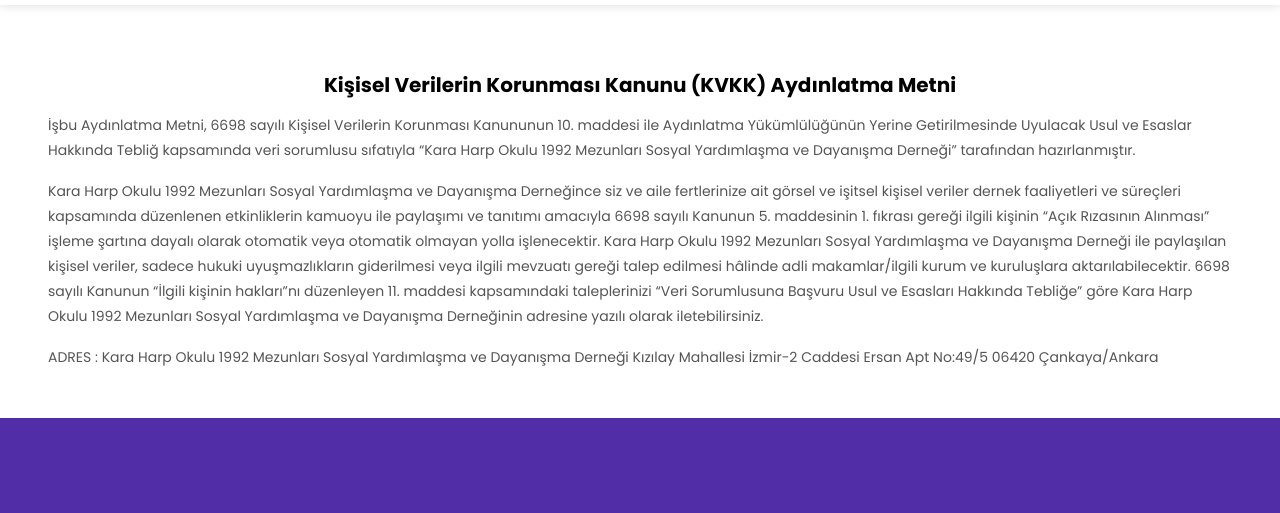
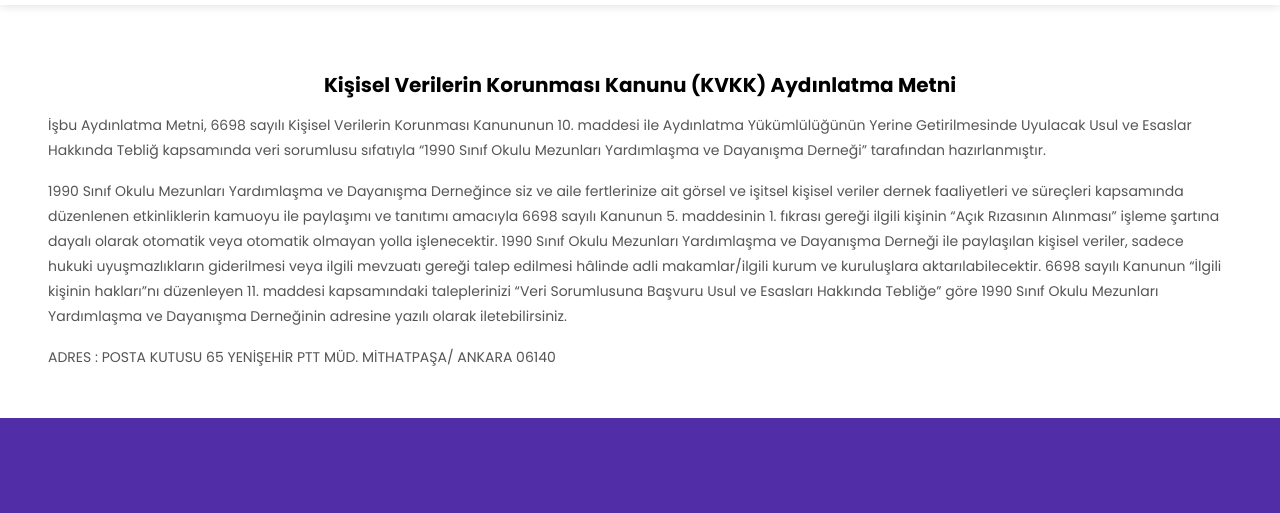
Before and after one commit to mehmeterenballi/jasomder-demo, a plain HTML site: page privacy-policy.html in a window 1280 px wide. Shown: the part 75-588 px from the top of the page. Drawn offline with Linux system fonts and the light colour scheme.

Commit message:
gizlilik politikası hatalı isim düzeltme

```diff
--- a/privacy-policy.html
+++ b/privacy-policy.html
@@ -65,7 +65,8 @@
     <!-- ***** Header Area End ***** -->
 
     <div class="text-center pt-5" style="margin-top: 100px;">
-        <h2 class="lead" style="font-weight: 700; color: black;">Kişisel Verilerin Korunması Kanunu (KVKK) Aydınlatma Metni</p>
+        <h2 class="lead" style="font-weight: 700; color: black;">Kişisel Verilerin Korunması Kanunu (KVKK) Aydınlatma
+            Metni</p>
     </div>
 
     <div class="container-fluid pb-5 px-5">
@@ -73,23 +74,20 @@
             <div class="col-md-12">
                 <p>İşbu Aydınlatma Metni, 6698 sayılı Kişisel Verilerin Korunması Kanununun 10. maddesi ile Aydınlatma
                     Yükümlülüğünün Yerine Getirilmesinde Uyulacak Usul ve Esaslar Hakkında Tebliğ kapsamında veri
-                    sorumlusu sıfatıyla “Kara Harp Okulu 1992 Mezunları Sosyal Yardımlaşma ve Dayanışma Derneği”
-                    tarafından hazırlanmıştır.</p>
-                <p class="pt-3">Kara Harp Okulu 1992 Mezunları Sosyal Yardımlaşma ve Dayanışma Derneğince siz ve aile
-                    fertlerinize
+                    sorumlusu sıfatıyla “1990 Sınıf Okulu Mezunları Yardımlaşma ve Dayanışma Derneği” tarafından
+                    hazırlanmıştır.</p>
+                <p class="pt-3">1990 Sınıf Okulu Mezunları Yardımlaşma ve Dayanışma Derneğince siz ve aile fertlerinize
                     ait görsel ve işitsel kişisel veriler dernek faaliyetleri ve süreçleri kapsamında düzenlenen
                     etkinliklerin kamuoyu ile paylaşımı ve tanıtımı amacıyla 6698 sayılı Kanunun 5. maddesinin 1.
                     fıkrası gereği ilgili kişinin “Açık Rızasının Alınması” işleme şartına dayalı olarak otomatik veya
-                    otomatik olmayan yolla işlenecektir. Kara Harp Okulu 1992 Mezunları Sosyal Yardımlaşma ve Dayanışma
-                    Derneği ile paylaşılan kişisel veriler, sadece hukuki uyuşmazlıkların giderilmesi veya ilgili
+                    otomatik olmayan yolla işlenecektir. 1990 Sınıf Okulu Mezunları Yardımlaşma ve Dayanışma Derneği ile
+                    paylaşılan kişisel veriler, sadece hukuki uyuşmazlıkların giderilmesi veya ilgili
                     mevzuatı gereği talep edilmesi hâlinde adli makamlar/ilgili kurum ve kuruluşlara aktarılabilecektir.
                     6698 sayılı Kanunun “İlgili kişinin hakları”nı düzenleyen 11. maddesi kapsamındaki taleplerinizi
-                    “Veri Sorumlusuna Başvuru Usul ve Esasları Hakkında Tebliğe” göre Kara Harp Okulu 1992 Mezunları
-                    Sosyal Yardımlaşma ve Dayanışma Derneğinin adresine yazılı olarak iletebilirsiniz.</p>
-                <p class="pt-3">ADRES : Kara Harp Okulu 1992 Mezunları Sosyal Yardımlaşma ve Dayanışma Derneği Kızılay
-                    Mahallesi
-                    İzmir-2 Caddesi Ersan Apt No:49/5 06420 Çankaya/Ankara
+                    “Veri Sorumlusuna Başvuru Usul ve Esasları Hakkında Tebliğe” göre 1990
+                    Sınıf Okulu Mezunları Yardımlaşma ve Dayanışma Derneğinin adresine yazılı olarak iletebilirsiniz.
                 </p>
+                <p class="pt-3">ADRES : POSTA KUTUSU 65 YENİŞEHİR PTT MÜD. MİTHATPAŞA/ ANKARA 06140</p>
             </div>
         </div>
     </div>
```
